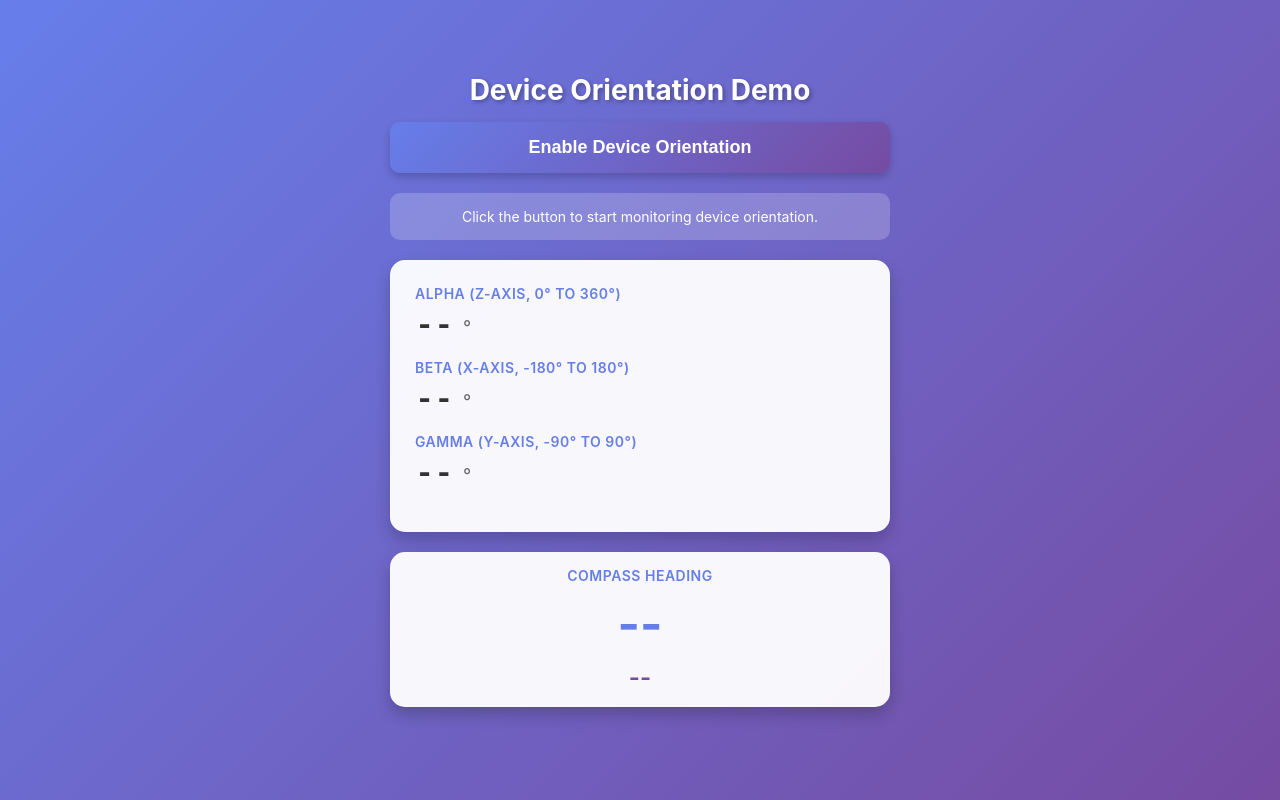
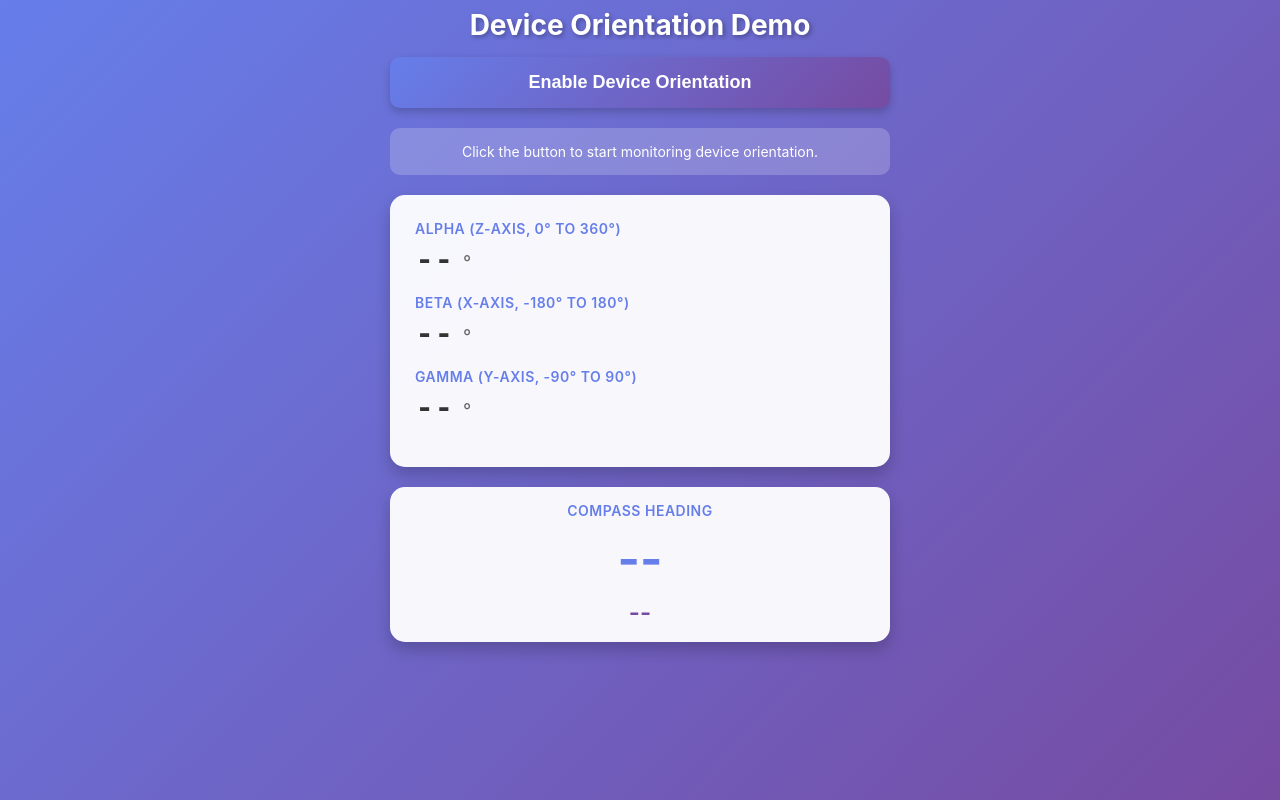
Before and after one commit to cyrfer/device-orientation-demo, a plain HTML site: page index.html in a window 1280 px wide. Drawn offline with Linux system fonts and the light colour scheme.

Commit message:
Adjust layout styles in index.html

```diff
--- a/index.html
+++ b/index.html
@@ -18,8 +18,8 @@
             display: flex;
             flex-direction: column;
             align-items: center;
-            justify-content: center;
-            padding: 20px;
+            justify-content: flex-start;
+            padding: 8px;
             color: #fff;
         }
 
```
